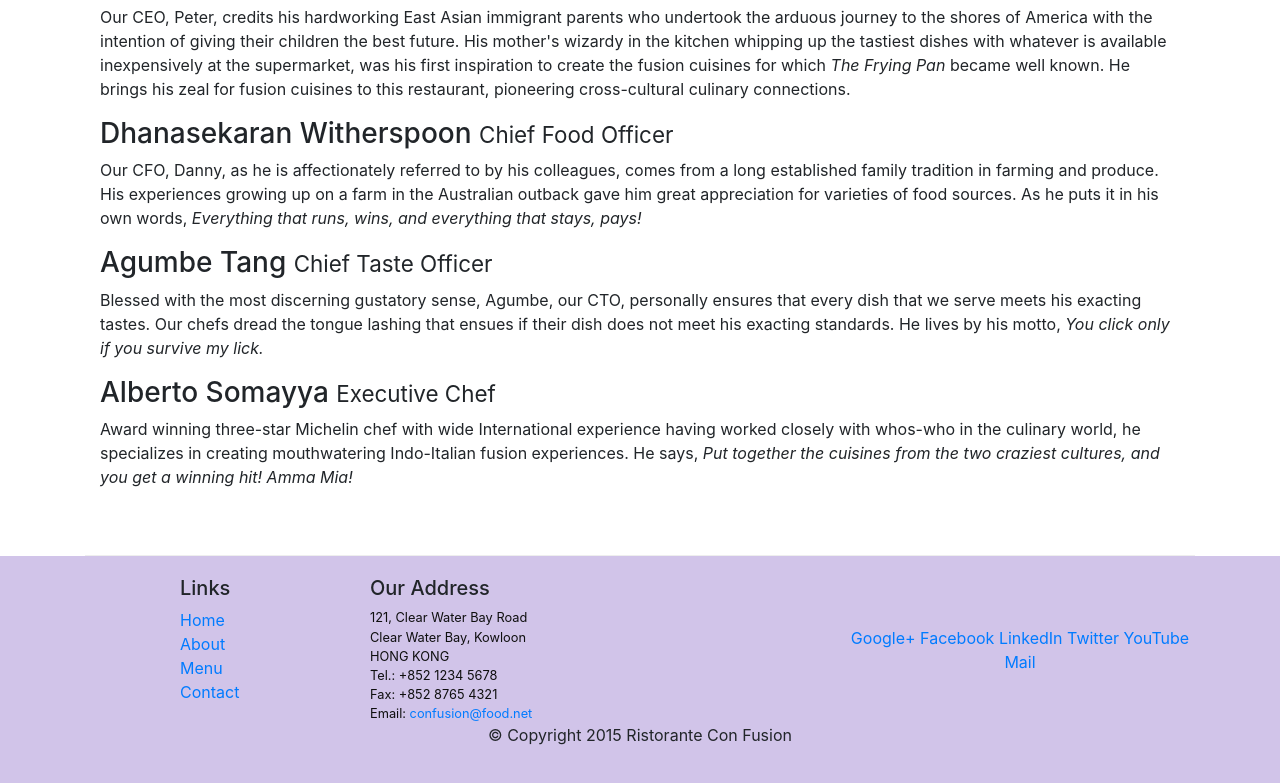
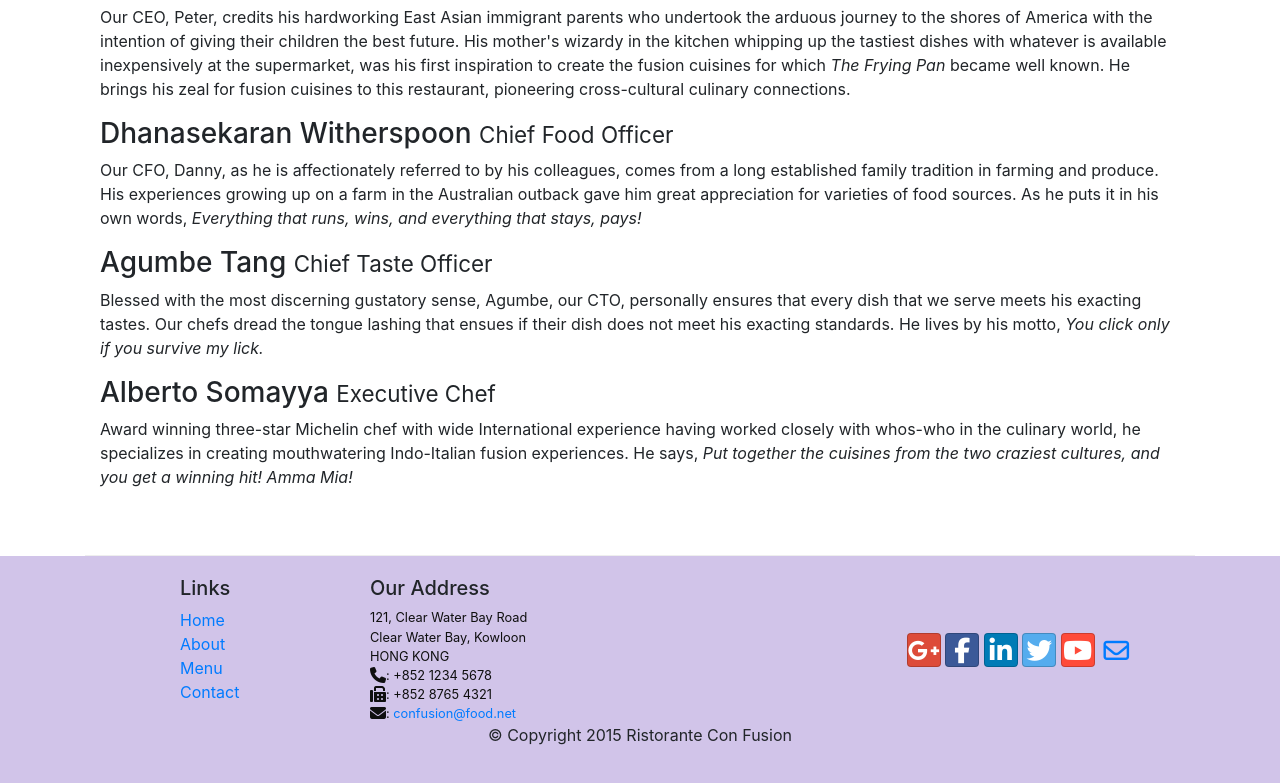
Before and after one commit to Rey-commits/RistotantConFusion, a website: page aboutus.html in a window 1280 px wide. Shown: the part 974-1757 px from the top of the page. Drawn offline with nearby package versions, Linux system fonts and the light colour scheme.

Commit message:
Icon Fonts

```diff
--- a/aboutus.html
+++ b/aboutus.html
@@ -4,6 +4,8 @@
 <head>
     <!-- Bootstrap CSS -->
     <link rel="stylesheet" href="node_modules/bootstrap/dist/css/bootstrap.min.css">
+    <link rel="stylesheet" href="node_modules/font-awesome/css/fontawesome.min.css">
+    <link href="css/bootstrap-social.css" rel="stylesheet">
     <link href="css/styles.css" rel="stylesheet">
     <title>Ristorante Con Fusion: About Us</title>
 
@@ -18,10 +20,10 @@
             <a class="navbar-brand" href="./index.html">Ristorante Con Fusion</a>
             <div class="collapse navbar-collapse" id="Navbar">
                 <ul class="navbar-nav">
-                    <li class="nav-item"><a class="nav-link" href="./index.html">Home</a></li>
-                    <li class="nav-item active"><a class="nav-link" href="#">About</a></li>
-                    <li class="nav-item"><a class="nav-link" href="#">Menu</a></li>
-                    <li class="nav-item"><a class="nav-link" href="#">Contact</a></li>
+                    <li class="nav-item"><a class="nav-link" href="./index.html"><span class="fa fa-home fa-lg"></span> Home</a></li>
+                    <li class="nav-item active"><a class="nav-link" href="#"><span class="fa fa-info fa-lg"></span> About</a></li>
+                    <li class="nav-item"><a class="nav-link" href="#"><span class="fa fa-list fa-lg"></span> Menu</a></li>
+                    <li class="nav-item"><a class="nav-link" href="#"><span class="fa fa-address-card fa-lg"></span> Contact</a></li>
                 </ul>
             </div>
         </div>
@@ -96,19 +98,19 @@
 		              121, Clear Water Bay Road<br>
 		              Clear Water Bay, Kowloon<br>
 		              HONG KONG<br>
-		              Tel.: +852 1234 5678<br>
-		              Fax: +852 8765 4321<br>
-		              Email: <a href="mailto:confusion@food.net">confusion@food.net</a>
+		              <i class="fa fa-phone fa-lg"></i>: +852 1234 5678<br>
+		              <i class="fa fa-fax fa-lg"></i>: +852 8765 4321<br>
+		              <i class="fa fa-envelope fa-lg"></i>: <a href="mailto:confusion@food.net">confusion@food.net</a>
 		           </address>
                 </div>
-                <div class="col-sm align-self-center">
+                <div class="col col-sm-4 align-self-center">
                     <div style="text-align:center">
-                        <a href="http://google.com/+">Google+</a>
-                        <a href="http://www.facebook.com/profile.php?id=">Facebook</a>
-                        <a href="http://www.linkedin.com/in/">LinkedIn</a>
-                        <a href="http://twitter.com/">Twitter</a>
-                        <a href="http://youtube.com/">YouTube</a>
-                        <a href="mailto:">Mail</a>
+                        <a class="btn btn-social-icon btn-google-plus" href="http://google.com/+"><i class="fa fa-google-plus"></i></a>
+                        <a class="btn btn-social-icon btn-facebook" href="http://www.facebook.com/profile.php?id="><i class="fa fa-facebook"></i></a>
+                        <a class="btn btn-social-icon btn-linkedin" href="http://www.linkedin.com/in/"><i class="fa fa-linkedin"></i></a>
+                        <a class="btn btn-social-icon btn-twitter" href="http://twitter.com/"><i class="fa fa-twitter"></i></a>
+                        <a class="btn btn-social-icon btn-youtube" href="http://youtube.com/"><i class="fa fa-youtube"></i></a>
+                        <a class="btn btn-social-icon" href="mailto:"><i class="fa fa-envelope-o"></i></a>
                     </div>
                 </div>
            </div>
```
Also changed, not shown: index.html (+1 -1 lines).
